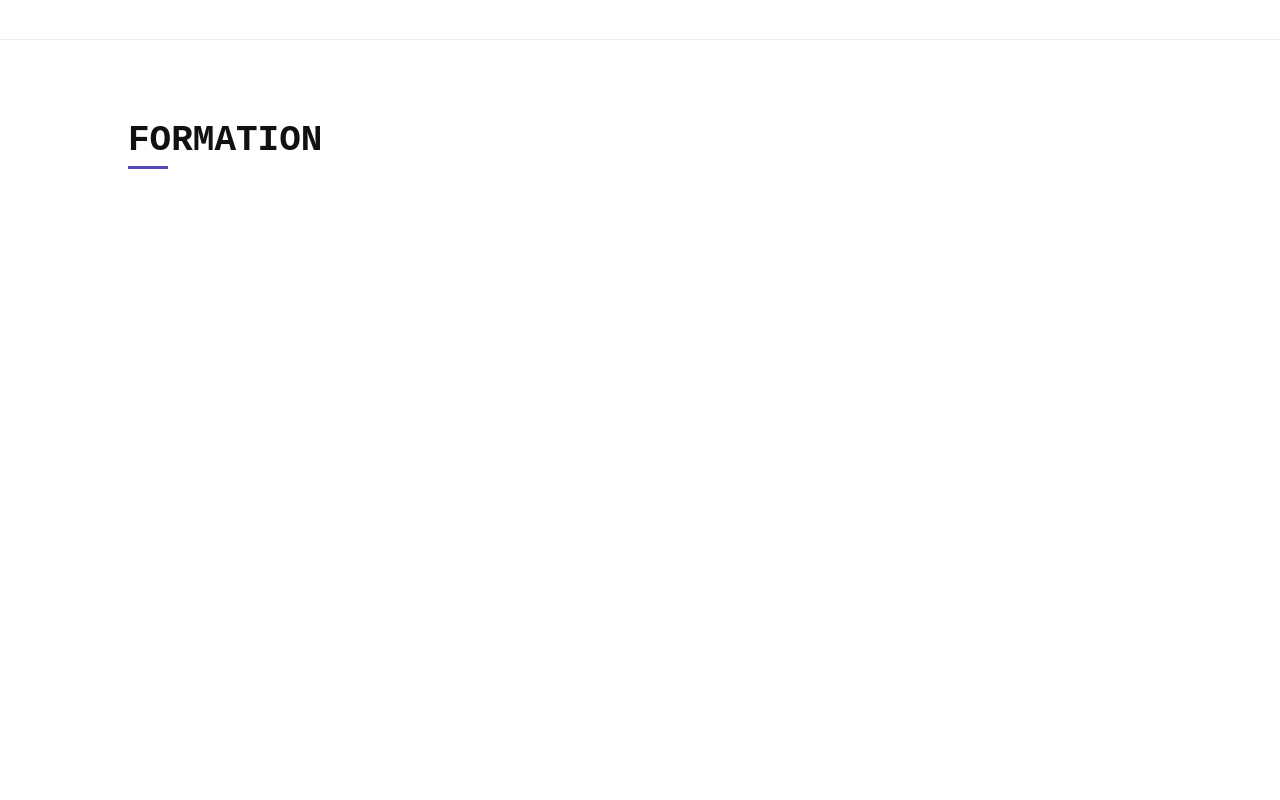
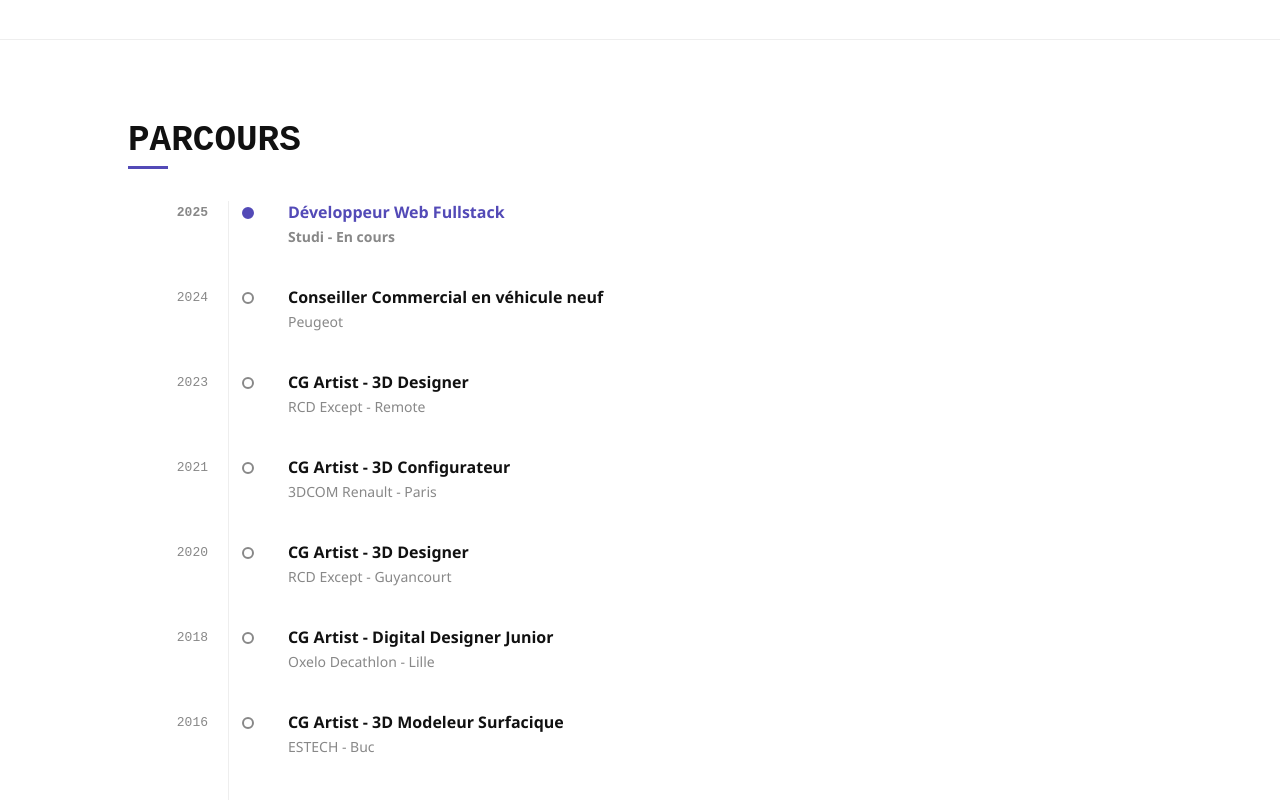
Before and after one commit to wasticodex/cv-scrollytelling, a React (Vite) app: page / in a window 1280 px wide. Shown: the part 1560-2360 px from the top of the page. Built offline with nearby package versions, Linux system fonts and the light colour scheme.

Commit message:
Section parcours - timeline complète

```diff
--- a/src/App.jsx
+++ b/src/App.jsx
@@ -69,7 +69,29 @@ function App() {
       </section>
 
       <section id="formation">
-        <h2>Formation</h2>
+        <h2>Parcours</h2>
+          <div className='timeline'>
+            {[
+              {annee: "2025", titre: "Développeur Web Fullstack", lieu: "Studi - En cours", accent: true },
+              {annee: "2024", titre: "Conseiller Commercial en véhicule neuf", lieu: "Peugeot"},
+              {annee: "2023", titre: "CG Artist - 3D Designer", lieu: "RCD Except - Remote"},
+              {annee: "2021", titre: "CG Artist - 3D Configurateur", lieu: "3DCOM Renault - Paris"},
+              {annee: "2020", titre: "CG Artist - 3D Designer", lieu: "RCD Except - Guyancourt"},
+              {annee: "2018", titre: "CG Artist - Digital Designer Junior", lieu: "Oxelo Decathlon - Lille"},
+              {annee: "2016", titre: "CG Artist - 3D Modeleur Surfacique", lieu: "ESTECH - Buc"},
+              {annee: "2013", titre: "Technicien Audiovisuel", lieu: "MVision - Clamart"},
+            ].map((item, index) => (
+              <div className={`timeline-item ${item.accent ? 'accent' : ''}`} key={index}>
+                <div className='timeline-annee'>{item.annee}</div>
+                <div className='timeline-point'></div>
+                <div className='timeline-contenu'>
+                  <h3>{item.titre}</h3>
+                  <p>{item.lieu}</p>
+                </div>
+              </div>
+            ))}
+
+          </div>
       </section>
 
       <section id="competences">
--- a/src/index.css
+++ b/src/index.css
@@ -150,3 +150,68 @@ section h2::after {
   border-radius: 20px;
   font-family: 'Courier New', Courier, monospace;
 }
+
+.timeline {
+  position: relative;
+  padding-left: 120px;
+}
+
+.timeline::before {
+  content: '';
+  position: absolute;
+  left: 100px;
+  top: 0;
+  bottom: 0;
+  width: 1px;
+  background: var(--border);
+}
+
+.timeline-item {
+  position: relative;
+  padding: 0 0 40px 40px;
+  display: flex;
+  align-items: flex-start;
+  gap: 0;
+}
+
+.timeline-annee {
+  position: absolute;
+  left: -120px;
+  font-family: 'Courier New', Courier, monospace;
+  font-size: 13px;
+  color: var(--gray);
+  padding-top: 4px;
+  width: 80px;
+  text-align: right;
+}
+
+.timeline-point {
+  position: absolute;
+  left: -6px;
+  top: 6px;
+  width: 12px;
+  height: 12px;
+  border-radius: 50%;
+  border: 2px solid var(--gray);
+  background: white;
+}
+
+.timeline-item.accent .timeline-point {
+  border-color: var(--accent);
+  background: var(--accent);
+}
+
+.timeline-contenu h3 {
+  font-size: 16px;
+  font-weight: 600;
+  margin-bottom: 4px;
+}
+
+.timeline-item.accent .timeline-point h3 {
+  color: var(--accent);
+}
+
+.timeline-contenu p {
+  font-size: 14px;
+  color: var(--gray);
+}
```
